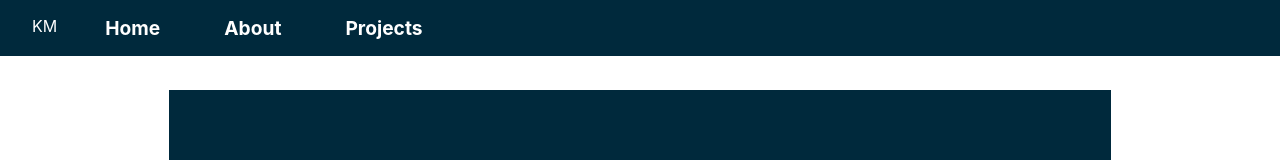
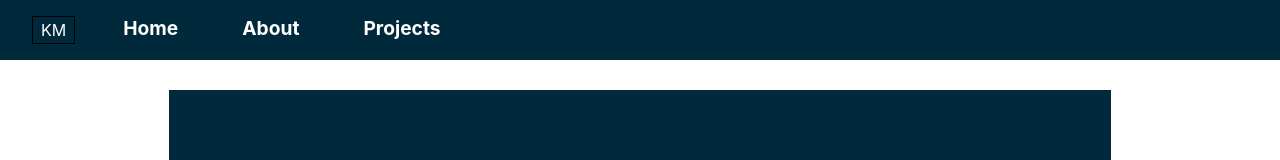
Before and after one commit to thekylemoses/portfolio, a Next.js app: page / in a window 1280 px wide. Shown: the top 160 px of the page. Built offline with nearby package versions, Linux system fonts and the light colour scheme.

Commit message:
Update Menu.js

```diff
--- a/components/Menu.js
+++ b/components/Menu.js
@@ -5,7 +5,7 @@ export default function Menu() {
     <nav>
       <ul>
         <li>
-          <span>KM</span>
+          <span className="initials">KM</span>
         </li>
         <li>
           <Link href="/">
@@ -23,6 +23,14 @@ export default function Menu() {
           </Link>
         </li>
       </ul>
+
+      <style jsx>{`
+        .initials {
+          display: inline-block;
+          padding: 0.2rem 0.5rem;
+          border: 1px solid black;
+        }
+      `}</style>
     </nav>
   );
 }
```
